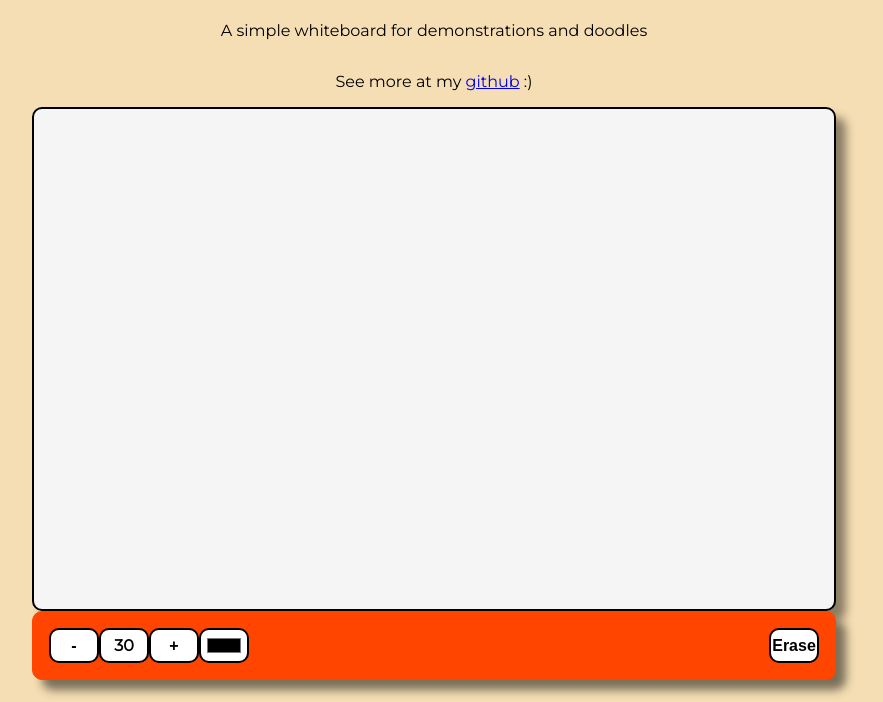
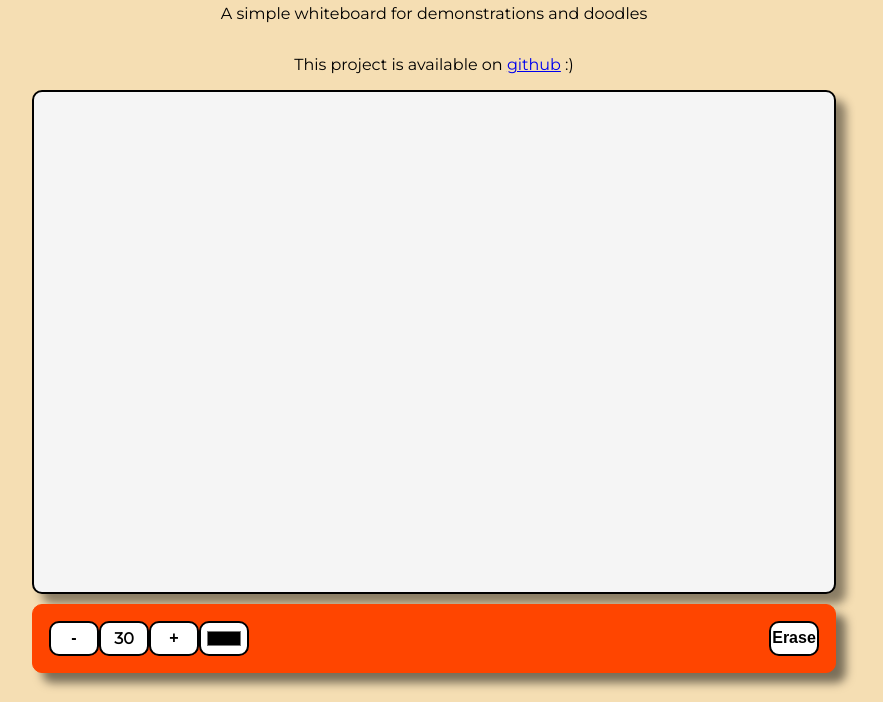
Before and after one commit to RyanShort13110/whiteboard, a plain HTML site: page index.html in a window 1280 px wide. Shown: the part 98-800 px from the top of the page, without its empty margins (206-1089 px from the left). Drawn offline with Linux system fonts and the light colour scheme.

Commit message:
tidying up

```diff
--- a/index.html
+++ b/index.html
@@ -14,7 +14,7 @@
 
   <h1>Free Online Whiteboard</h1>
   <p>A simple whiteboard for demonstrations and doodles</p>
-  <p>See more at my <a href="https://github.com/RyanShort13110">github</a> :)</p>
+  <p>This project is available on <a href="https://github.com/RyanShort13110/whiteboard">github</a> :)</p>
 
   <canvas id="canvas" width="800" height="500"></canvas>
 
--- a/style/style.css
+++ b/style/style.css
@@ -31,6 +31,7 @@ h1{
   border-radius: 10px;
   display: flex;
   padding: 1rem;
+  margin: 10px 0 25px 0;
   width: 804px;
   box-shadow: 10px 10px 10px rgba(0, 0, 0, 0.5);
 }
```
